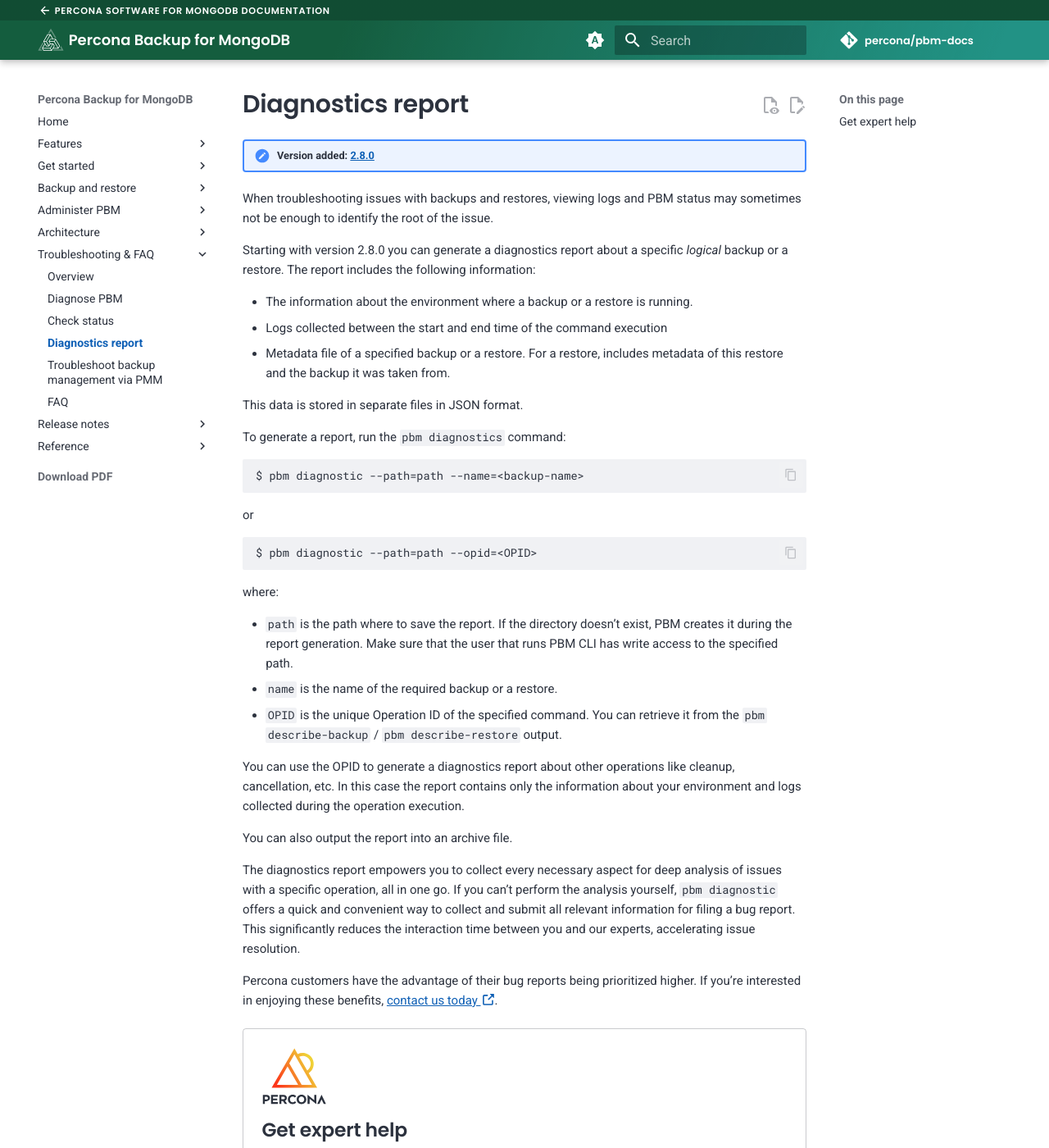
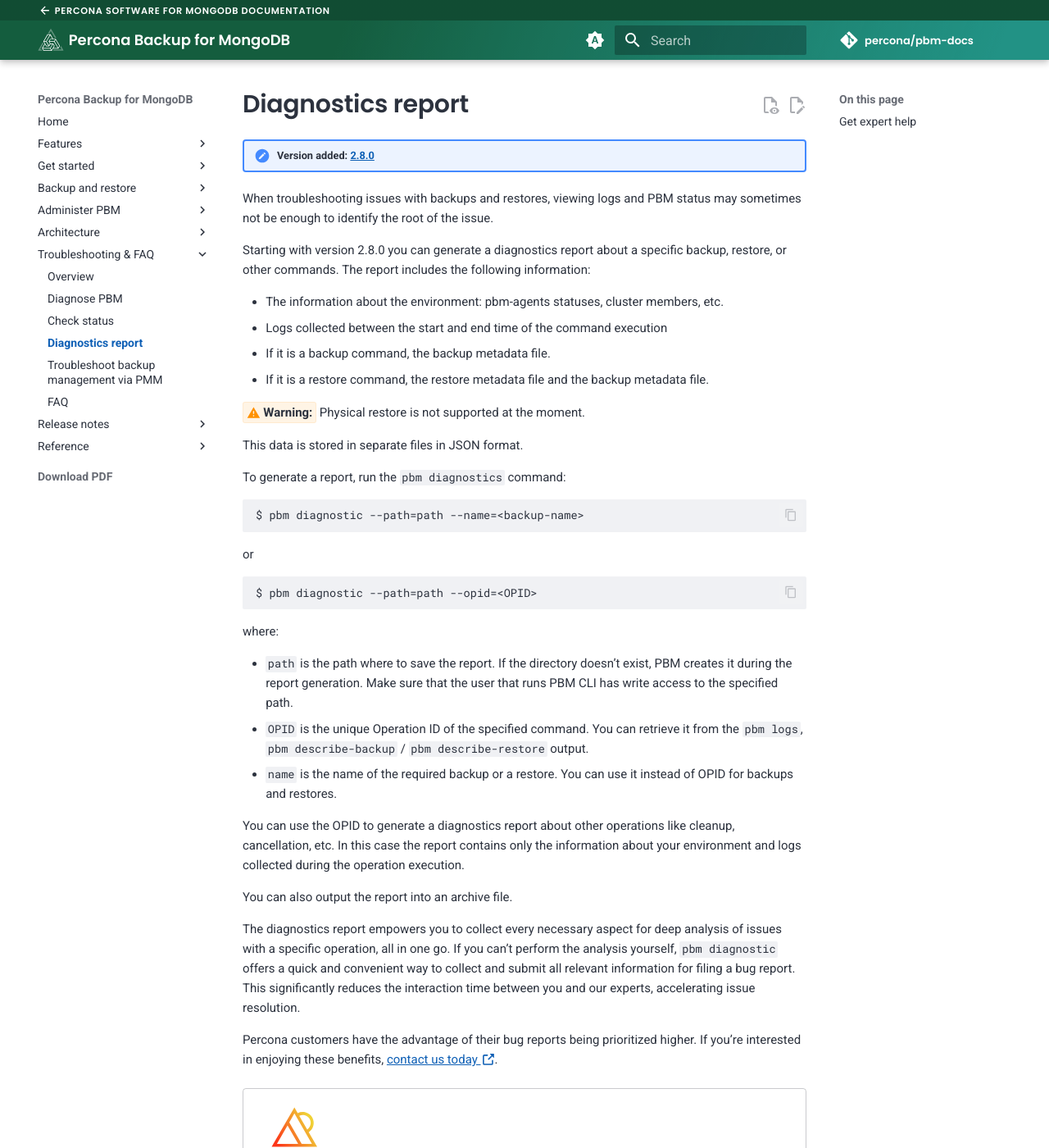
Before and after one commit to percona/pbm-docs, an MkDocs documentation site: the page built from docs/troubleshoot/pbm-report.md, in a window 1280 px wide and 1400 px high. Shown: the whole window at 82% size. Built offline with MkDocs 1.6.1 and Material for MkDocs 9.7.7, drawn with Linux system fonts in a browser that asks for light colours; nearby versions of some CDN libraries; comment, search, counter and statistics services are not loaded.

Commit message:
Updated after the review

```diff
--- a/docs/troubleshoot/pbm-report.md
+++ b/docs/troubleshoot/pbm-report.md
@@ -4,11 +4,14 @@
 
 When troubleshooting issues with backups and restores, viewing logs and PBM status may sometimes not be enough to identify the root of the issue.
 
-Starting with version 2.8.0 you can generate a diagnostics report about a specific *logical* backup or a restore. The report includes the following information:
+Starting with version 2.8.0 you can generate a diagnostics report about a specific backup, restore, or other commands. The report includes the following information:
 
-* The information about the environment where a backup or a restore is running.
+* The information about the environment: pbm-agents statuses, cluster members, etc.
 * Logs collected between the start and end time of the command execution
-* Metadata file of a specified backup or a restore. For a restore, includes metadata of this restore and the backup it was taken from.
+* If it is a backup command, the backup metadata file.
+* If it is a restore command, the restore metadata file and the backup metadata file.
+
+   <i warning>:material-alert: Warning:</i> Physical restore is not supported at the moment.
 
 This data is stored in separate files in JSON format.
 
@@ -27,8 +30,8 @@
 where:
 
 * `path` is the path where to save the report. If the directory doesn’t exist, PBM creates it during the report generation. Make sure that the user that runs PBM CLI has write access to the specified path.
-* `name` is the name of the required backup or a restore.
-* `OPID` is the unique Operation ID of the specified command. You can retrieve it from the `pbm describe-backup` / `pbm describe-restore` output.
+* `OPID` is the unique Operation ID of the specified command. You can retrieve it from the `pbm logs`, `pbm describe-backup` / `pbm describe-restore` output.
+* `name` is the name of the required backup or a restore. You can use it instead of OPID for backups and restores.
 
 You can use the OPID to generate a diagnostics report about other operations like cleanup, cancellation, etc. In this case the report contains only the information about your environment and logs collected during the operation execution.
 
```
Also changed, not shown: docs/reference/pbm-commands.md (+2 -2 lines).
